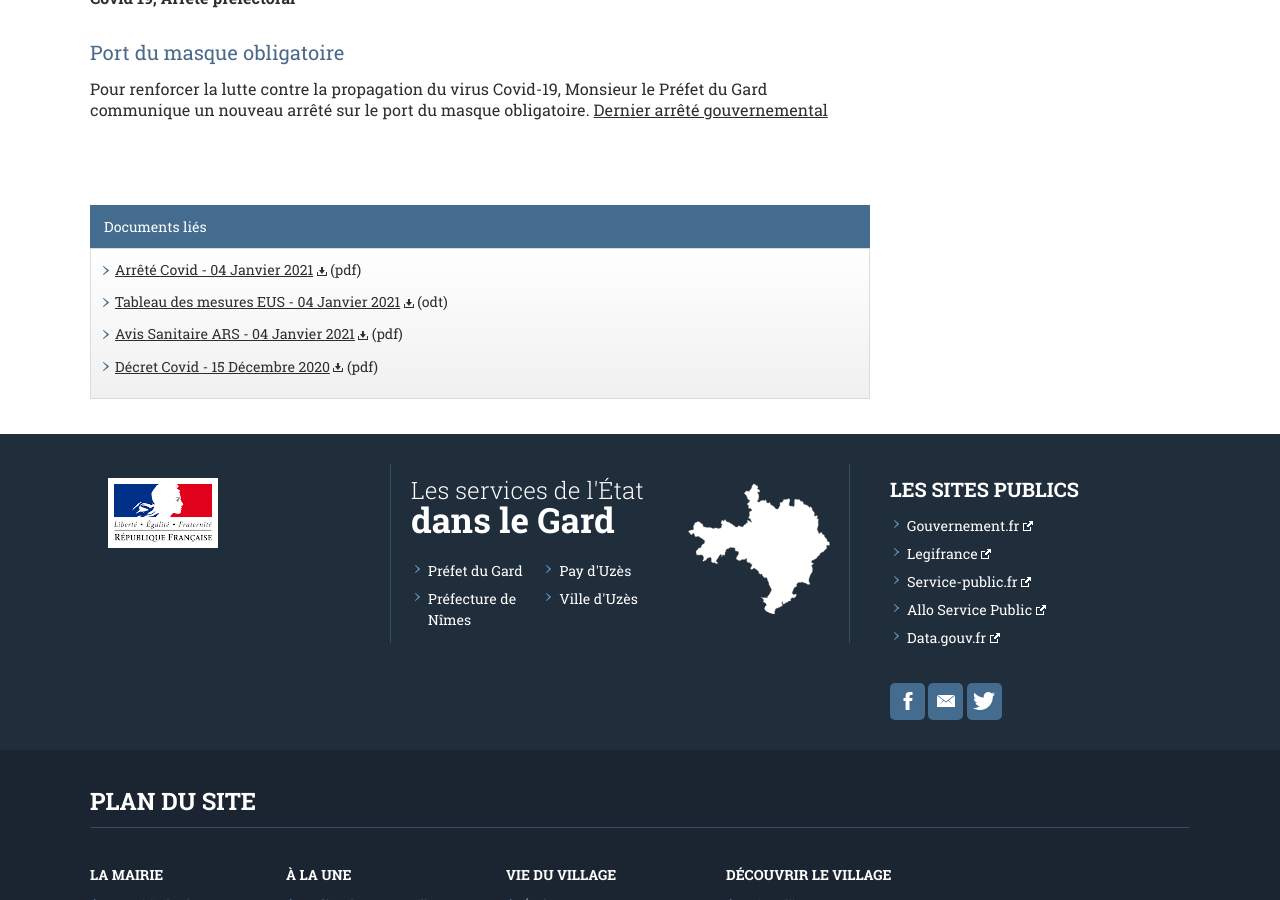
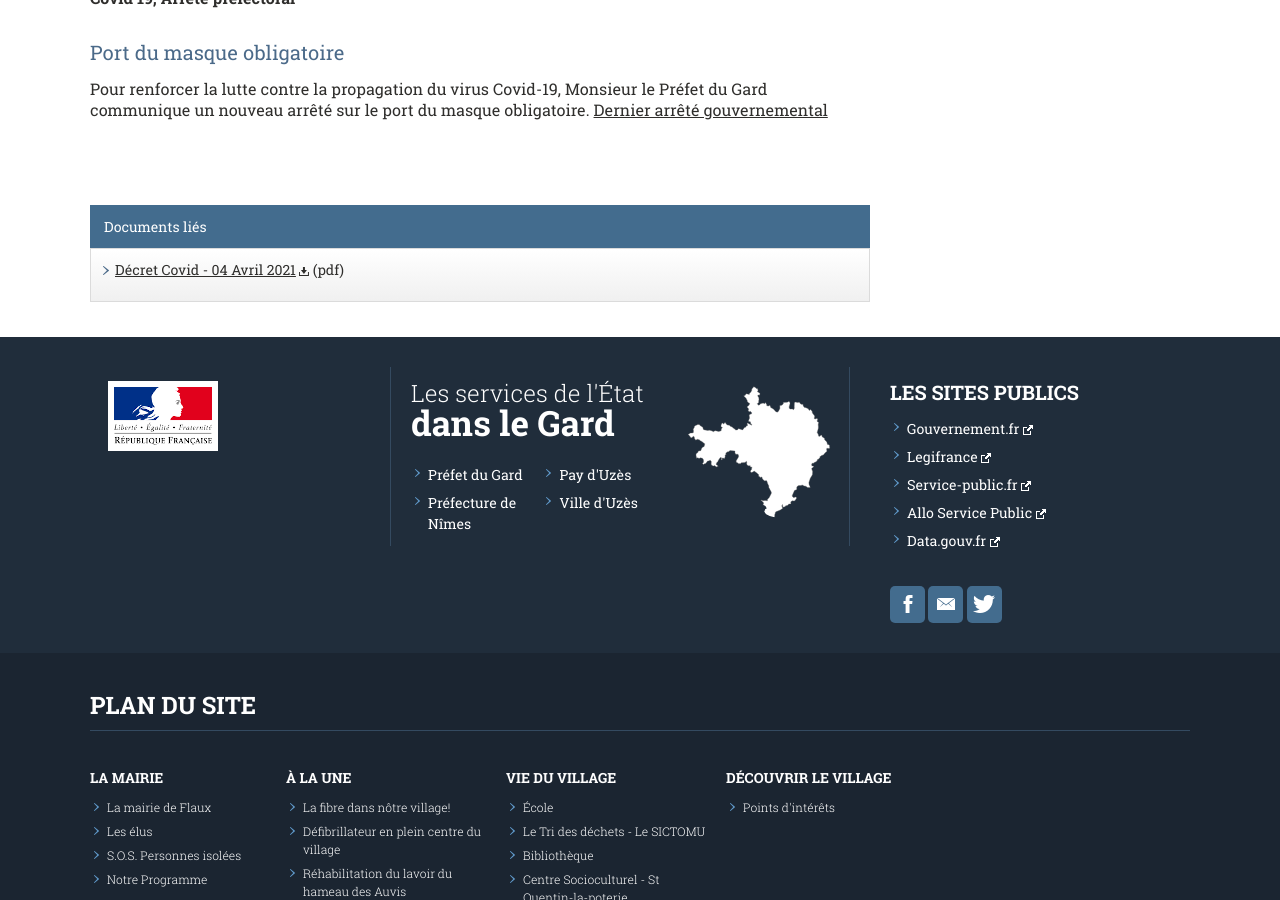
Before and after one commit to Flaux-Village/flaux-village.github.io, a Jekyll site: the page built from _actualites/coronavirus19.md, in a window 1280 px wide and 900 px high, scrolled down 419 px. Built offline with Jekyll 4.4.1, drawn with Linux system fonts in a browser that asks for light colours.

Commit message:
Update coronavirus19.md

```diff
--- a/_actualites/coronavirus19.md
+++ b/_actualites/coronavirus19.md
@@ -13,21 +13,9 @@ description_illustration:
 introduction: Covid 19, Arrêté préfectoral
 documents:
 
-- fiche: Arrêté Covid
-  date_texte: 04 Janvier 2021
-  addresse: /assets/documents/arrete_20210105_081455.pdf
-  type: pdf
-- fiche: Tableau des mesures EUS
-  date_texte: 04 Janvier 2021
-  addresse: /assets/documents/2020.12.27 PROJET - TABLEAU DES MESURES EUS couvre-feu actualisé au 4 janvier 2021.odt
-  type: odt
-- fiche: Avis Sanitaire ARS
-  date_texte: 04 Janvier 2021
-  addresse: /assets/documents/AVIS SANITAIRE ARS DD30.pdf
-  type: pdf
 - fiche: Décret Covid
-  date_texte: 15 Décembre 2020
-  addresse: /assets/documents/Decret_Covid_modifie_au_15_12_20.pdf
+  date_texte: 04 Avril 2021
+  addresse: /assets/documents/covid-Avril-2021.pdf
   type: pdf
 
 
```
